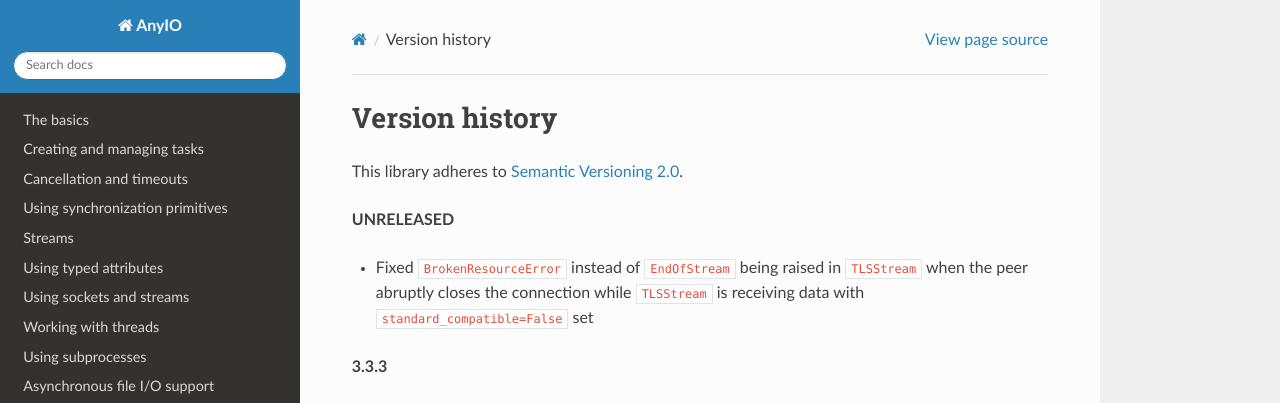
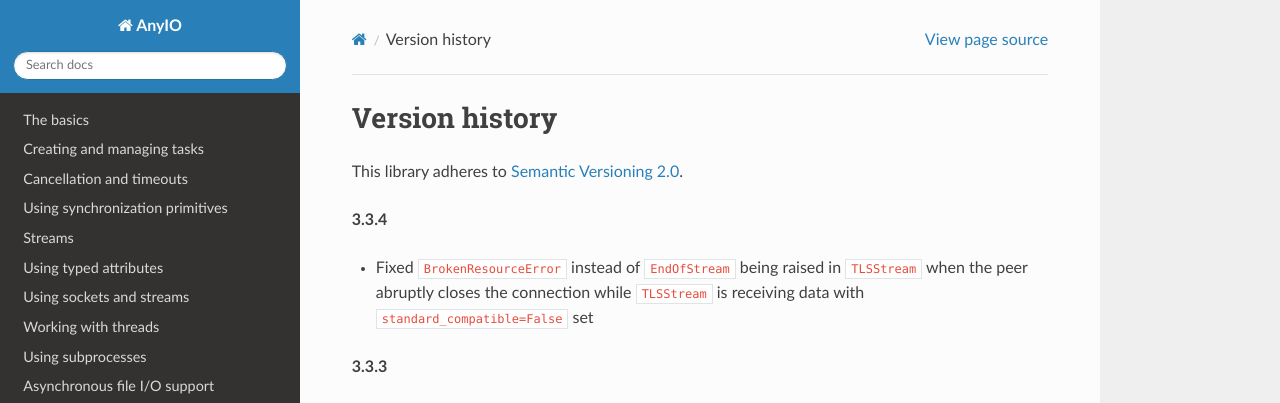
Before and after one commit to agronholm/anyio, a Sphinx documentation site: the page built from docs/versionhistory.rst, in a window 1280 px wide and 900 px high. Shown: the top 403 px of the window. Built offline with Sphinx 7.4.7 and the Read the Docs theme 2.0.0, drawn with Linux system fonts in a browser that asks for light colours.

Commit message:
Bumped up the version

```diff
--- a/docs/versionhistory.rst
+++ b/docs/versionhistory.rst
@@ -3,7 +3,7 @@ Version history
 
 This library adheres to `Semantic Versioning 2.0 <http://semver.org/>`_.
 
-**UNRELEASED**
+**3.3.4**
 
 - Fixed ``BrokenResourceError`` instead of ``EndOfStream`` being raised in ``TLSStream`` when the
   peer abruptly closes the connection while ``TLSStream`` is receiving data with
```
